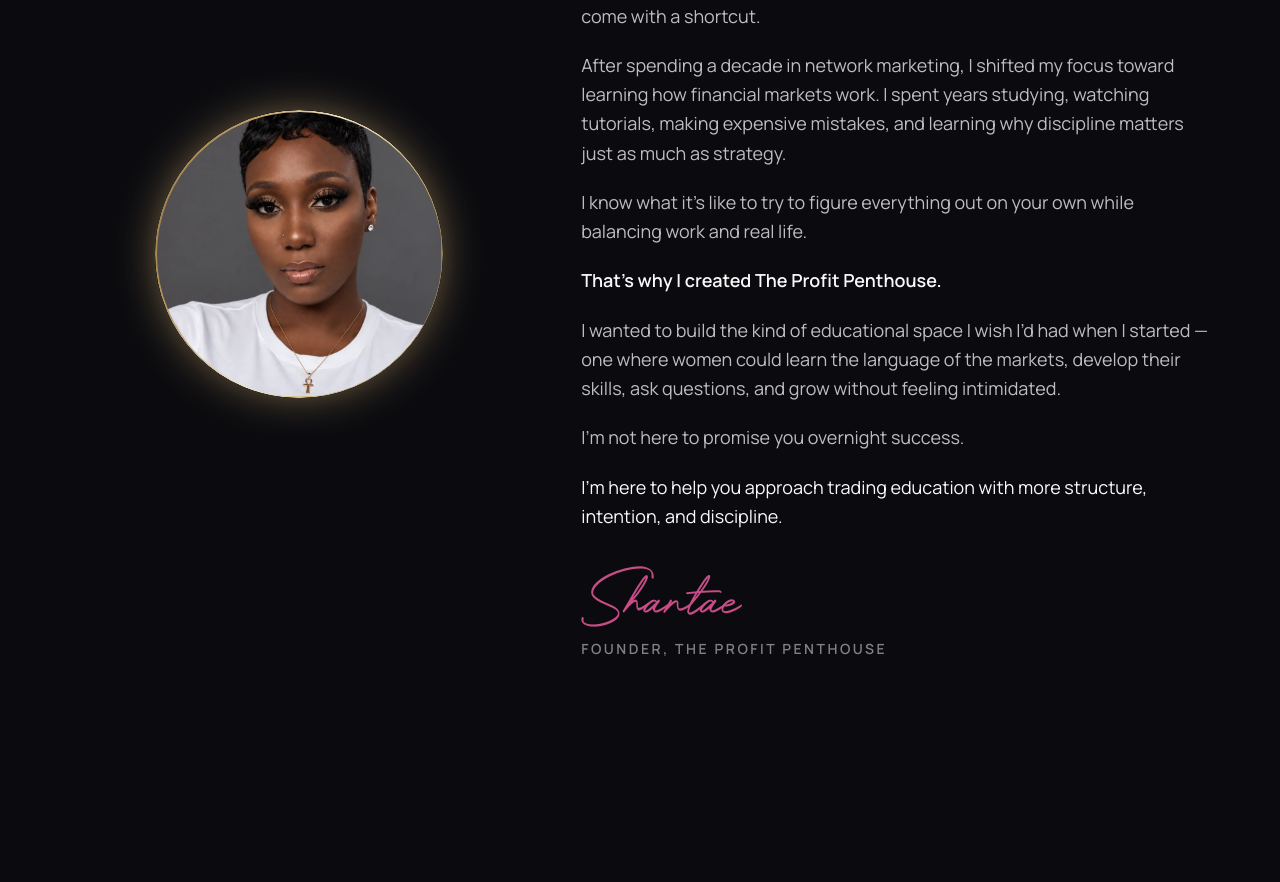
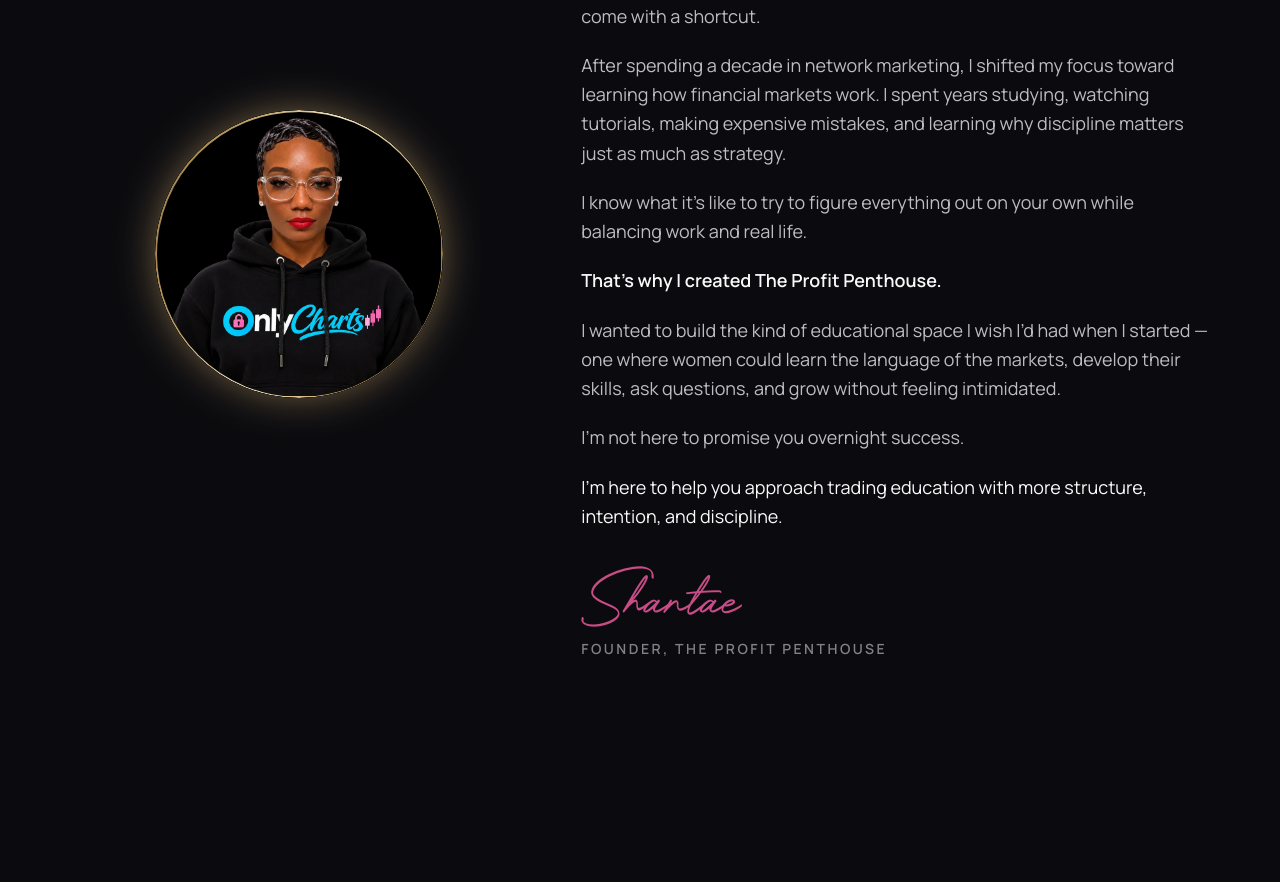
Before and after one commit to theprofitpenthouse-community/TheProfitPenthouse, a React (Vite) app: page / in a window 1280 px wide. Shown: the part 6371-7253 px from the top of the page. Built offline with nearby package versions, Linux system fonts and the light colour scheme.

Commit message:
Founder photo: new OnlyCharts hoodie portrait
Co-Authored-By: Claude Opus 5.5 <noreply@anthropic.com>
Claude-Session: https://claude.ai/code/session_016gxHeuEf72KyR5fTW7GLdD

```diff
--- a/src/components/Closing.tsx
+++ b/src/components/Closing.tsx
@@ -15,7 +15,7 @@ export function Founder() {
           <div className="relative mx-auto aspect-square w-full max-w-[15rem] sm:max-w-[18rem]">
             <div className="relative h-full overflow-hidden rounded-full foil-ring foil-ring-2 bg-gradient-to-b from-[#1c1519] to-ink shadow-gold">
               {siteConfig.founderImage ? (
-                <img src={siteConfig.founderImage} alt="Shantae, founder of The Profit Penthouse" loading="lazy" className="h-full w-full rounded-full object-cover object-[50%_22%]" width={900} height={1350} />
+                <img src={siteConfig.founderImage} alt="Shantae, founder of The Profit Penthouse" loading="lazy" className="h-full w-full rounded-full object-cover object-[50%_35%]" width={900} height={900} />
               ) : (
                 <div className="flex h-full flex-col items-center justify-center p-8 text-center">
                   <span className="script-accent text-[8rem] text-blush">S</span>
```
Also changed, not shown: src/assets/shantae.webp.
